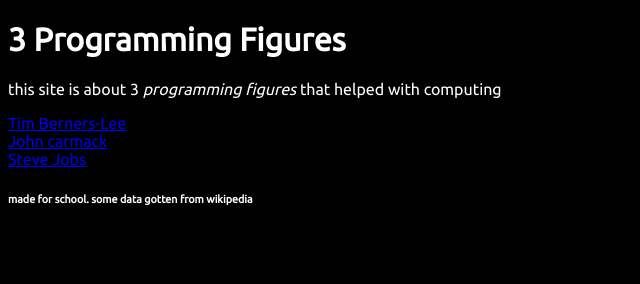
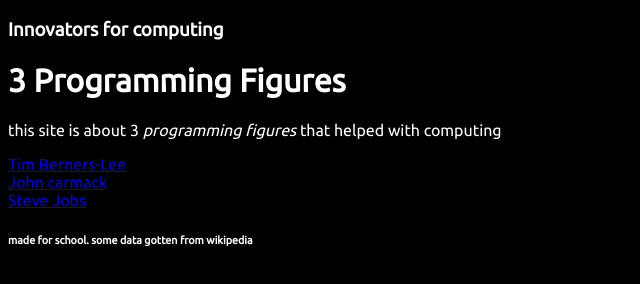
Before and after one commit to iorvethdev/3-programming-figures, a plain HTML site: page index.html in a window 1280 px wide. Shown: the whole page, without its empty margins (0-640 px from the left). Drawn offline with Linux system fonts and the light colour scheme.

Commit message:
Update index.html

```diff
--- a/index.html
+++ b/index.html
@@ -1,7 +1,7 @@
 <!DOCTYPE html>
 <html>
 	<head>
-		<title>Programming Figures</title>
+		<title>3 Programming Figures</title>
 		<link rel="preconnect" href="https://fonts.googleapis.com">
 		<link rel="preconnect" href="https://fonts.gstatic.com" crossorigin>
 		<link href="https://fonts.googleapis.com/css2?family=Ubuntu&display=swap" rel="stylesheet">
@@ -14,6 +14,7 @@
 		</style>
 	</head>
 	<body>
+		<h3>Innovators for computing</h3>
 		<h1> 3 Programming Figures</h1>
 		<p>this site is about 3 <i>programming figures</i> that helped with computing</p>
 		<div><a href="Figures/tim.html">Tim Berners-Lee</a></div>
```
